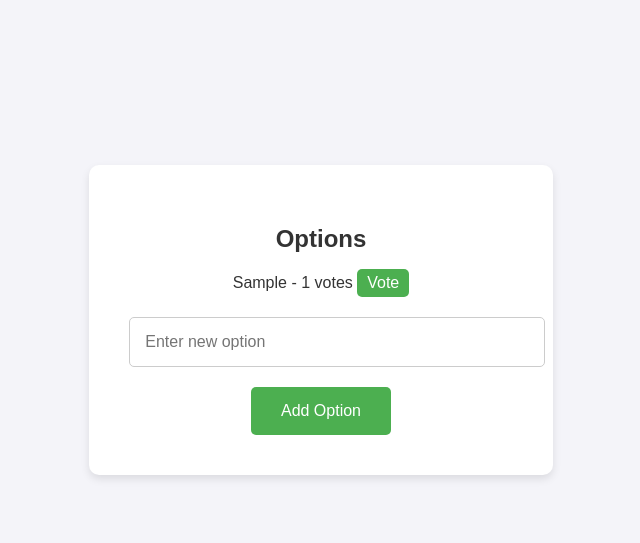
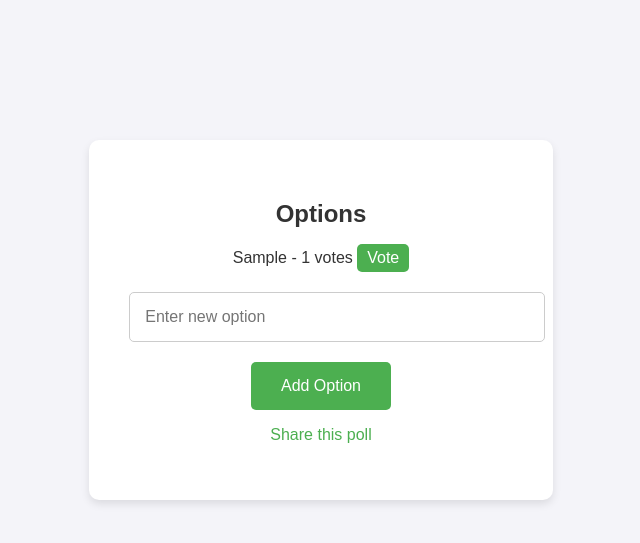
Before and after one commit to stephanevdb/Open-Choice, a Flask app: page /1 in a window 1280 px wide. Shown: the part 93-636 px from the top of the page, without its empty margins (319-959 px from the left). Run offline with Flask 3, Linux system fonts and the light colour scheme; tables that the repository leaves empty hold one stand-in row (values such as "Sample post").

Commit message:
add share option

```diff
--- a/app.py
+++ b/app.py
@@ -74,4 +74,4 @@ def health_check():
 
 if __name__ == '__main__':
     init_db()
-    app.run(debug=False, host='0.0.0.0')
+    app.run(debug=False, host='0.0.0.0', port=8737)
--- a/templates/poll.html
+++ b/templates/poll.html
@@ -24,6 +24,9 @@
                 <input id="option" name="option" type="text" placeholder="Enter new option" style="width: 100%; padding: 15px; font-size: 1em; margin-bottom: 20px; border: 1px solid #ccc; border-radius: 5px;">
                 <button type="submit" style="padding: 15px 30px; font-size: 1em; background-color: #4CAF50; color: white; border: none; border-radius: 5px; cursor: pointer;">Add Option</button>
             </form>
+            <p>
+                <a href="#" id="share-link" style="color: #4CAF50; text-decoration: none;">Share this poll</a>
+            </p>
         </div>
     </main>
 
@@ -48,6 +51,16 @@
                 .catch(error => console.error('Error:', error));
             });
         });
+
+        document.getElementById('share-link').addEventListener('click', function(event) {
+            event.preventDefault();
+            const url = window.location.href;
+            navigator.clipboard.writeText(url).then(() => {
+                alert('Poll URL copied to clipboard!');
+            }).catch(err => {
+                console.error('Failed to copy: ', err);
+            });
+        });
     </script>
 </body>
 </html>
```
